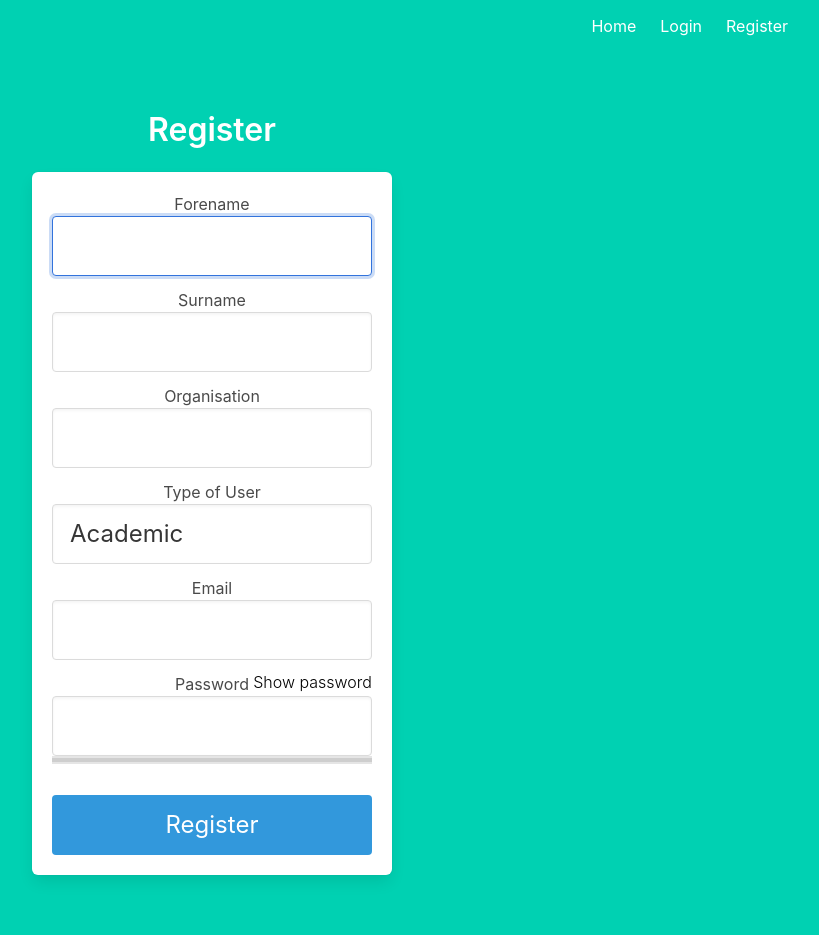
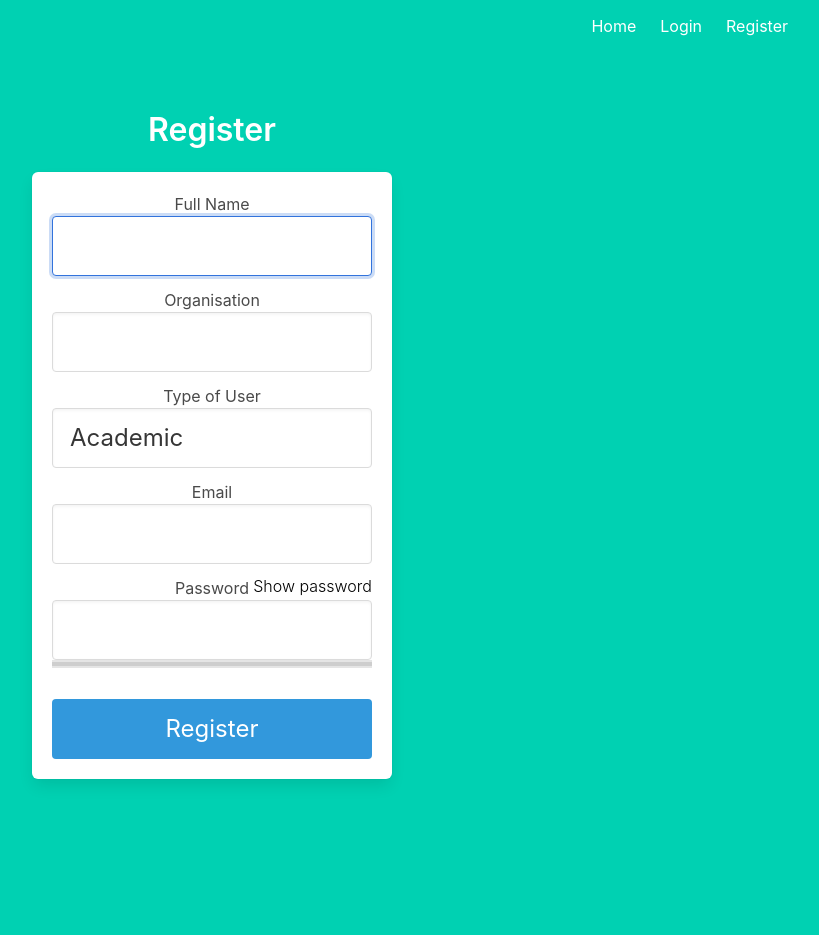
Before and after one commit to carbonmap/ccm-backend, a Flask app: template app/templates/register.html in a window 1280 px wide. Shown: the whole page, without its empty margins (428-1247 px from the left). After the commit the page ends 784 px from the top, so only its background shows below. Run offline with Flask 2, Linux system fonts and the light colour scheme; the template is opened without the code that fills it, so the values that code supplies are empty; some libraries are stand-ins or nearby versions.

Commit message:
Admin flag added + template admin dashboard.

```diff
--- a/app/auth.py
+++ b/app/auth.py
@@ -32,11 +32,11 @@ def register():
 @auth.route("/register", methods=["POST"])
 def register_post():
 
-    forename = request.form.get("forename")
-    surname = request.form.get("surname")
+    name = request.form.get("name")
     org = request.form.get("org")
     user_type = request.form.get("user_type")
     email = request.form.get("email")
+    print(email)
     password = request.form.get("password")
 
     user = User.query.filter_by(email=email).first()
@@ -45,7 +45,7 @@ def register_post():
         flash("Email address already exists")
         return redirect(url_for("auth.register"))
 
-    new_user = User(forename=forename, surname=surname, org=org, user_type=user_type, email=email, password=generate_password_hash(password, method="sha256"))
+    new_user = User(name=name, org=org, user_type=user_type, email=email, password=generate_password_hash(password, method="sha256"), admin='N')
 
     db.session.add(new_user)
     db.session.commit()
--- a/app/models.py
+++ b/app/models.py
@@ -3,9 +3,9 @@ from . import db
 
 class User(UserMixin, db.Model):
     id = db.Column(db.Integer, primary_key=True)
-    forename = db.Column(db.String(1000))
-    surname = db.Column(db.String(1000))
+    name = db.Column(db.String(1000))
     org = db.Column(db.String(1000))
     user_type = db.Column(db.String(1000))
     email = db.Column(db.String(100), unique=True)
     password = db.Column(db.String(100))
+    admin = db.Column(db.String(100))
--- a/app/templates/base.html
+++ b/app/templates/base.html
@@ -35,6 +35,13 @@
                                 Register
                             </a>
                             {% endif %}
+
+                            {% if current_user.is_authenticated  and current_user.admin == "Y"%}
+                            <a href="{{ url_for('main.admin') }}" class="navbar-item">
+                                Admin
+                            </a>
+                            {% endif %}
+
                             {% if current_user.is_authenticated %}
                             <a href="{{ url_for('auth.logout') }}" class="navbar-item">
                                 Logout
--- a/app/templates/login.html
+++ b/app/templates/login.html
@@ -15,14 +15,14 @@
             <div class="field">
                 <div class="control">
                     <label for="email">Email</label>
-                    <input class="input is-large" type="email" id="email" autofocus="" required>
+                    <input class="input is-large" type="email" id="email" name="email" autofocus="" required>
                 </div>
             </div>
             <div class="field">
                 <div class="control">
                     <label for="password">Password</label>
                     <button id="toggle-password" type="button" aria-label="Show password as plain text. Warning: this will display your password on the screen.">Show password</button>
-                    <input class="input is-large" type="password" id="password" autocomplete="current-password" required>
+                    <input class="input is-large" type="password" id="password" name="password" autocomplete="current-password" required>
                 </div>
             </div>
             <div class="field">
--- a/app/templates/profile.html
+++ b/app/templates/profile.html
@@ -2,6 +2,6 @@
 
 {% block content %}
 <h1 class="title">
-  Welcome, {{ forename }} from {{org}}!
+  Welcome, {{ name }} from {{org}}!
 </h1>
 {% endblock %}
--- a/app/templates/register.html
+++ b/app/templates/register.html
@@ -15,15 +15,8 @@
 
             <div class="field">
                 <div class="control">
-                    <label for="forename">Forename</label>
-                    <input class="input is-large" type="text" name="forename" id="forename" autofocus="" required>
-                </div>
-            </div>
-
-            <div class="field">
-                <div class="control">
-                    <label for="surname">Surname</label>
-                    <input class="input is-large" type="text" name="surname" id="surname" autofocus="" required>
+                    <label for="forename">Full Name</label>
+                    <input class="input is-large" type="text" name="name" id="name" autofocus="" required>
                 </div>
             </div>
 
@@ -48,7 +41,7 @@
             <div class="field">
                 <div class="control">
                     <label for="email">Email</label>
-                    <input class="input is-large" type="email" id="email" required>
+                    <input class="input is-large" type="email" name="email" id="email" required>
                 </div>
             </div>
 
@@ -56,7 +49,7 @@
                 <div class="control">
                     <label for="password">Password</label>
                     <button id="toggle-password" type="button" aria-label="Show password as plain text. Warning: this will display your password on the screen.">Show password</button>
-                    <input class="input is-large" type="password" id="password" autocomplete="new-password" required>
+                    <input class="input is-large" type="password" id="password" name="password" autocomplete="new-password" required>
                     <meter max="4" id="password-strength-meter"></meter>
                 </div>
             </div>
```
Also changed, not shown: app/admin.py (added, +21 -0 lines), app/main.py (+9 -1 lines), app/templates/admin.html (renamed from hello-world-with-flask/reporting_entities/uk.ac.cam.kings.cranmer.json, +7 -1 lines), app/db.sqlite.
